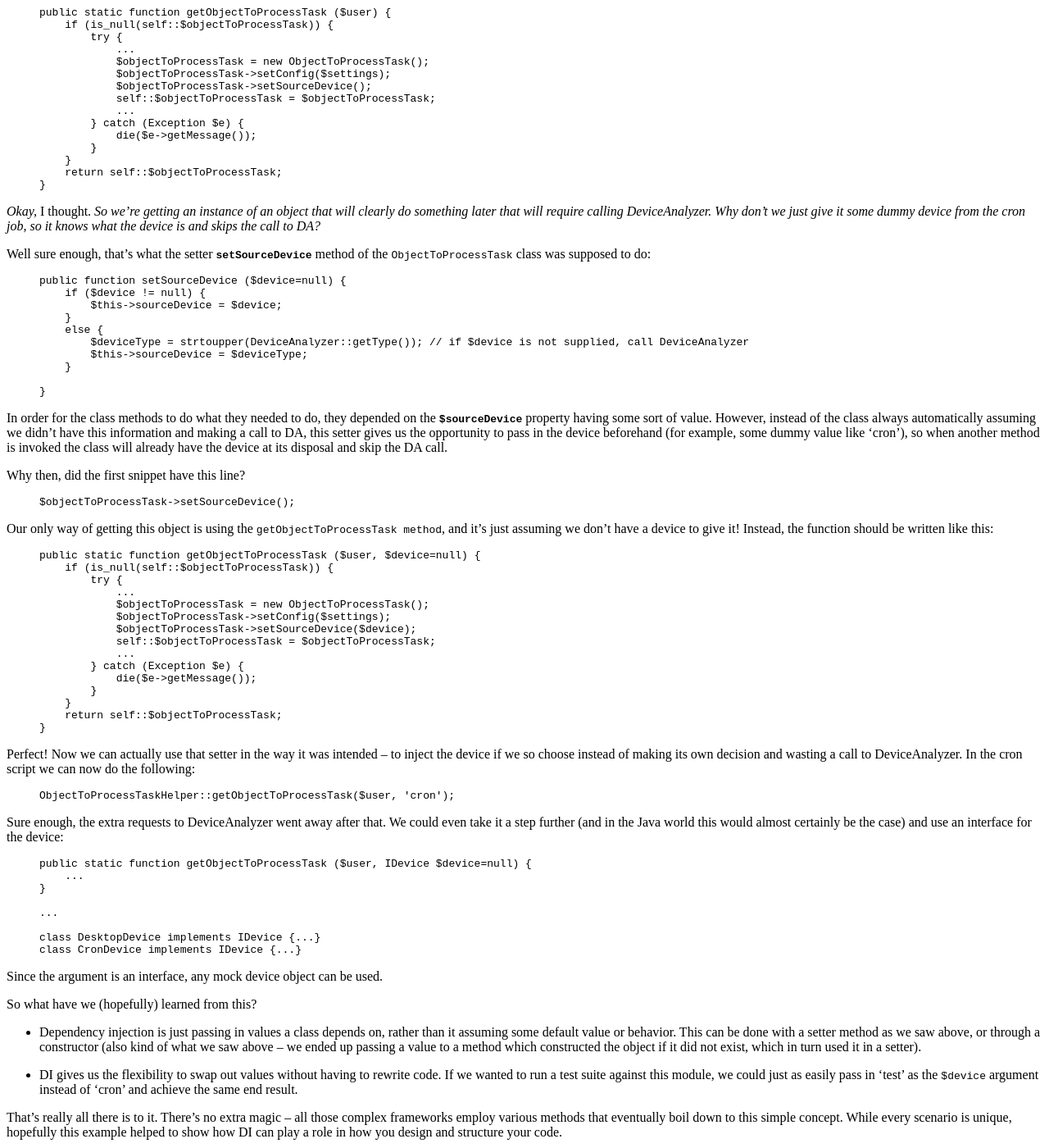
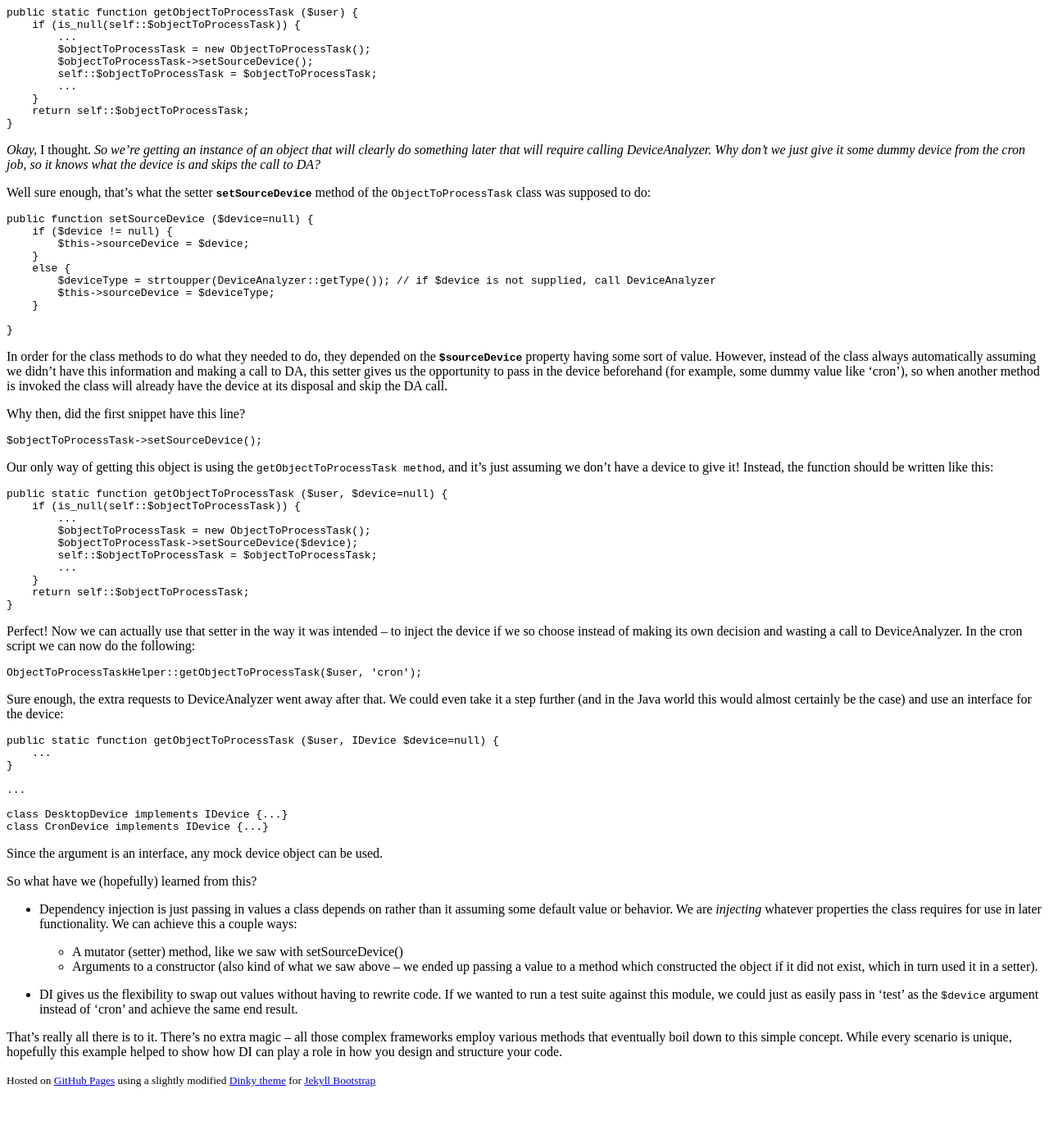
Before and after one commit to rhoffmann8/rhoffmann8.github.io_old, a Jekyll site: the page built from _posts/2015-05-25-dependancy-injection-is-not-hard-seriously.md, in a window 1280 px wide and 1400 px high, scrolled down 937 px. Shown: the whole window at 82% size. Built offline with Jekyll 4.4.1, drawn with Linux system fonts in a browser that asks for light colours; nearby versions of some CDN libraries; a style sheet for code colours, icons or effects is not loaded; after the commit the page ends 2279 px from its top, so only the background shows below that.

Commit message:
prettier code blocks

```diff
--- a/_includes/themes/dinky/default.html
+++ b/_includes/themes/dinky/default.html
@@ -6,10 +6,13 @@
     <meta name="author" content="{{ site.author.name }}" />
     <title>{{ page.title }}</title>
 
+    <script src="https://google-code-prettify.googlecode.com/svn/loader/run_prettify.js"></script>
+    <link href='http://fonts.googleapis.com/css?family=Roboto:400,700' rel='stylesheet' type='text/css'>
+    <link href='http://fonts.googleapis.com/css?family=Inconsolata:400,700' rel='stylesheet' type='text/css'>
+    <link rel="stylesheet" href="https://google-code-prettify.googlecode.com/svn/trunk/styles/sunburst.css" type="text/css">
     <link rel="stylesheet" href="{{ ASSET_PATH }}/css/styles.css">
     <link rel="stylesheet" href="{{ ASSET_PATH }}/css/styles_custom.css">
     <link rel="stylesheet" href="{{ ASSET_PATH }}/css/pygment_trac.css">
-    <link href='http://fonts.googleapis.com/css?family=Roboto:400,700' rel='stylesheet' type='text/css'>
     <link rel="stylesheet" href="//cdnjs.cloudflare.com/ajax/libs/highlight.js/8.5/styles/default.min.css">
     <script src="{{ ASSET_PATH }}/js/scale.fix.js"></script>
     <meta name="viewport" content="width=device-width, initial-scale=1, user-scalable=no">
--- a/_posts/2015-05-25-dependancy-injection-is-not-hard-seriously.md
+++ b/_posts/2015-05-25-dependancy-injection-is-not-hard-seriously.md
@@ -25,29 +25,24 @@
 
 So I started to dig through the code. I knew in all likelihood the cron job was using a library that was also used in servicing requests made by normal site users, so something inside that library was trying to check which device the request came from. Eventually I found myself looking at this snippet (some variable names changed, but the idea is the same):
 
-{% highlight php startinline=true %}
+<pre class="prettyprint lang-php">
 public static function getObjectToProcessTask ($user) {
     if (is_null(self::$objectToProcessTask)) {
-        try {
-            ...
-            $objectToProcessTask = new ObjectToProcessTask();
-            $objectToProcessTask->setConfig($settings);
-            $objectToProcessTask->setSourceDevice();
-            self::$objectToProcessTask = $objectToProcessTask;
-            ...
-        } catch (Exception $e) {
-            die($e->getMessage());
-        }
+        ...
+        $objectToProcessTask = new ObjectToProcessTask();
+        $objectToProcessTask->setSourceDevice();
+        self::$objectToProcessTask = $objectToProcessTask;
+        ...
     }
     return self::$objectToProcessTask;
 }
-{% endhighlight %}
+</pre>
 
 *Okay,* I thought. *So we're getting an instance of an object that will clearly do something later that will require calling DeviceAnalyzer. Why don't we just give it some dummy device from the cron job, so it knows what the device is and skips the call to DA?*
 
 Well sure enough, that's what the setter **`setSourceDevice`** method of the `ObjectToProcessTask` class was supposed to do:
 
-{% highlight php startinline=true %}
+<pre class="prettyprint lang-php">
 public function setSourceDevice ($device=null) {
     if ($device != null) {
         $this->sourceDevice = $device;
@@ -58,45 +53,40 @@
     }
 
 }
-{% endhighlight %}
+</pre>
 
 In order for the class methods to do what they needed to do, they depended on the **`$sourceDevice`** property having some sort of value. However, instead of the class always automatically assuming we didn't have this information and making a call to DA, this setter gives us the opportunity to pass in the device beforehand (for example, some dummy value like 'cron'), so when another method is invoked the class will already have the device at its disposal and skip the DA call.
 
 Why then, did the first snippet have this line?
 
-{% highlight php startinline=true %}
+<pre class="prettyprint lang-php">
 $objectToProcessTask->setSourceDevice();
-{% endhighlight %}
+</pre>
 
 Our only way of getting this object is using the `getObjectToProcessTask method`, and it's just assuming we don't have a device to give it! Instead, the function should be written like this:
 
-{% highlight php startinline=true %}
-public static function getObjectToProcessTask ($user, $device=null) {
+<pre class="prettyprint lang-php">
+public static function getObjectToProcessTask ($user, <span class="highlight-code">$device=null</span>) {
     if (is_null(self::$objectToProcessTask)) {
-        try {
-            ...
-            $objectToProcessTask = new ObjectToProcessTask();
-            $objectToProcessTask->setConfig($settings);
-            $objectToProcessTask->setSourceDevice($device);
-            self::$objectToProcessTask = $objectToProcessTask;
-            ...
-        } catch (Exception $e) {
-            die($e->getMessage());
-        }
+        ...
+        $objectToProcessTask = new ObjectToProcessTask();
+        $objectToProcessTask->setSourceDevice($device);
+        self::$objectToProcessTask = $objectToProcessTask;
+        ...
     }
     return self::$objectToProcessTask;
 }
-{% endhighlight %}
+</pre>
 
 Perfect! Now we can actually use that setter in the way it was intended -- to inject the device if we so choose instead of making its own decision and wasting a call to DeviceAnalyzer. In the cron script we can now do the following:
 
-{% highlight php startinline=true %}
+<pre class="prettyprint lang-php">
 ObjectToProcessTaskHelper::getObjectToProcessTask($user, 'cron');
-{% endhighlight %}
+</pre>
 
 Sure enough, the extra requests to DeviceAnalyzer went away after that. We could even take it a step further (and in the Java world this would almost certainly be the case) and use an interface for the device:
 
-{% highlight php startinline=true %}
+<pre class="prettyprint lang-php">
 public static function getObjectToProcessTask ($user, IDevice $device=null) {
     ...
 }
@@ -105,13 +95,16 @@
 
 class DesktopDevice implements IDevice {...}
 class CronDevice implements IDevice {...}
-{% endhighlight %}
+</pre>
 
 Since the argument is an interface, any mock device object can be used.
 
 So what have we (hopefully) learned from this?
 
-* Dependency injection is just passing in values a class depends on, rather than it assuming some default value or behavior. This can be done with a setter method as we saw above, or through a constructor (also kind of what we saw above -- we ended up passing a value to a method which constructed the object if it did not exist, which in turn used it in a setter).
+* Dependency injection is just passing in values a class depends on rather than it assuming some default value or behavior. We are *injecting* whatever properties the class requires for use in later functionality. We can achieve this a couple ways:
+
+  * A mutator (setter) method, like we saw with setSourceDevice()
+  * Arguments to a constructor (also kind of what we saw above -- we ended up passing a value to a method which constructed the object if it did not exist, which in turn used it in a setter).
 
 * DI gives us the flexibility to swap out values without having to rewrite code. If we wanted to run a test suite against this module, we could just as easily pass in 'test' as the `$device` argument instead of 'cron' and achieve the same end result.
 
```
Also changed, not shown: _posts/2015-05-03-simple-bing-search-automation.md (+2 -2 lines), _posts/2015-05-12-some-st3-media-queries.md (+6 -6 lines).
